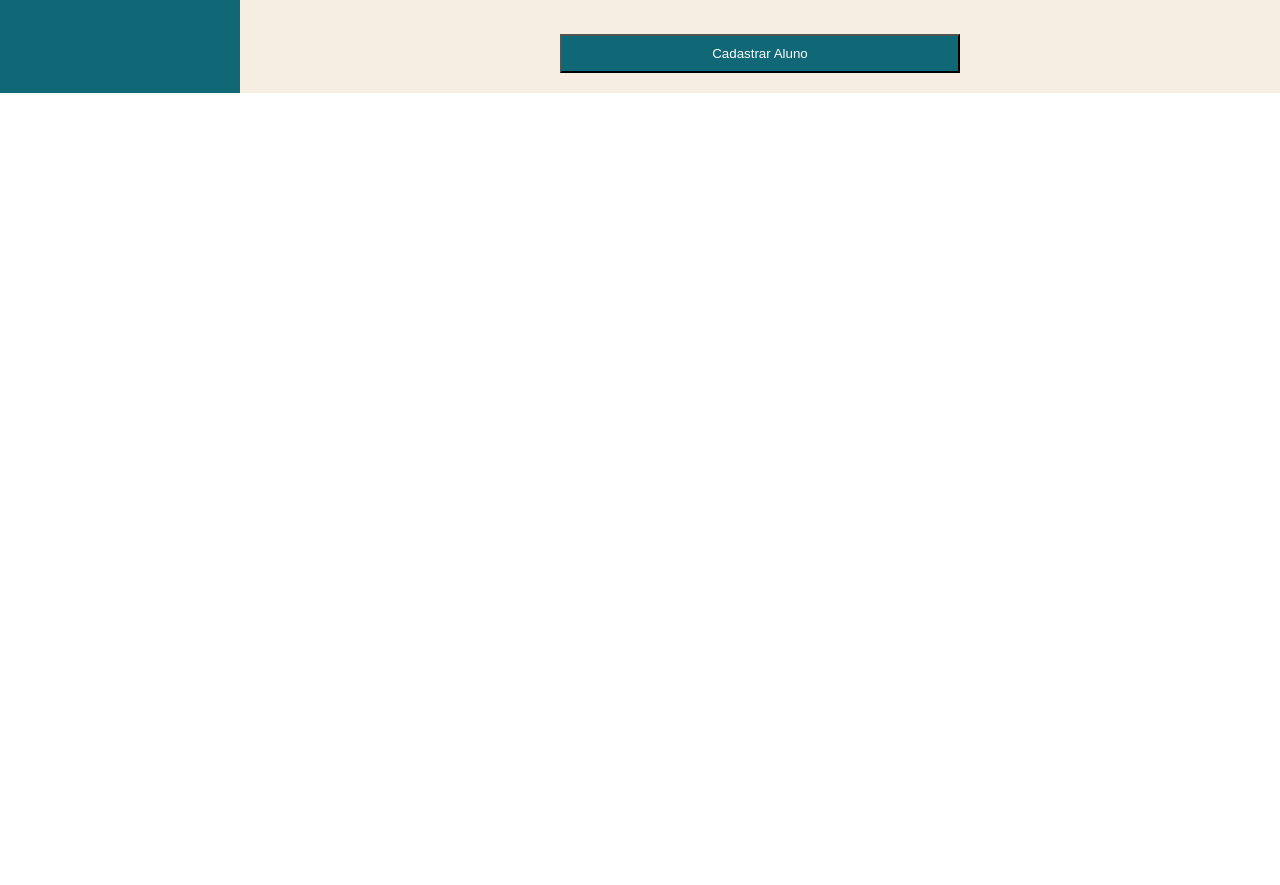
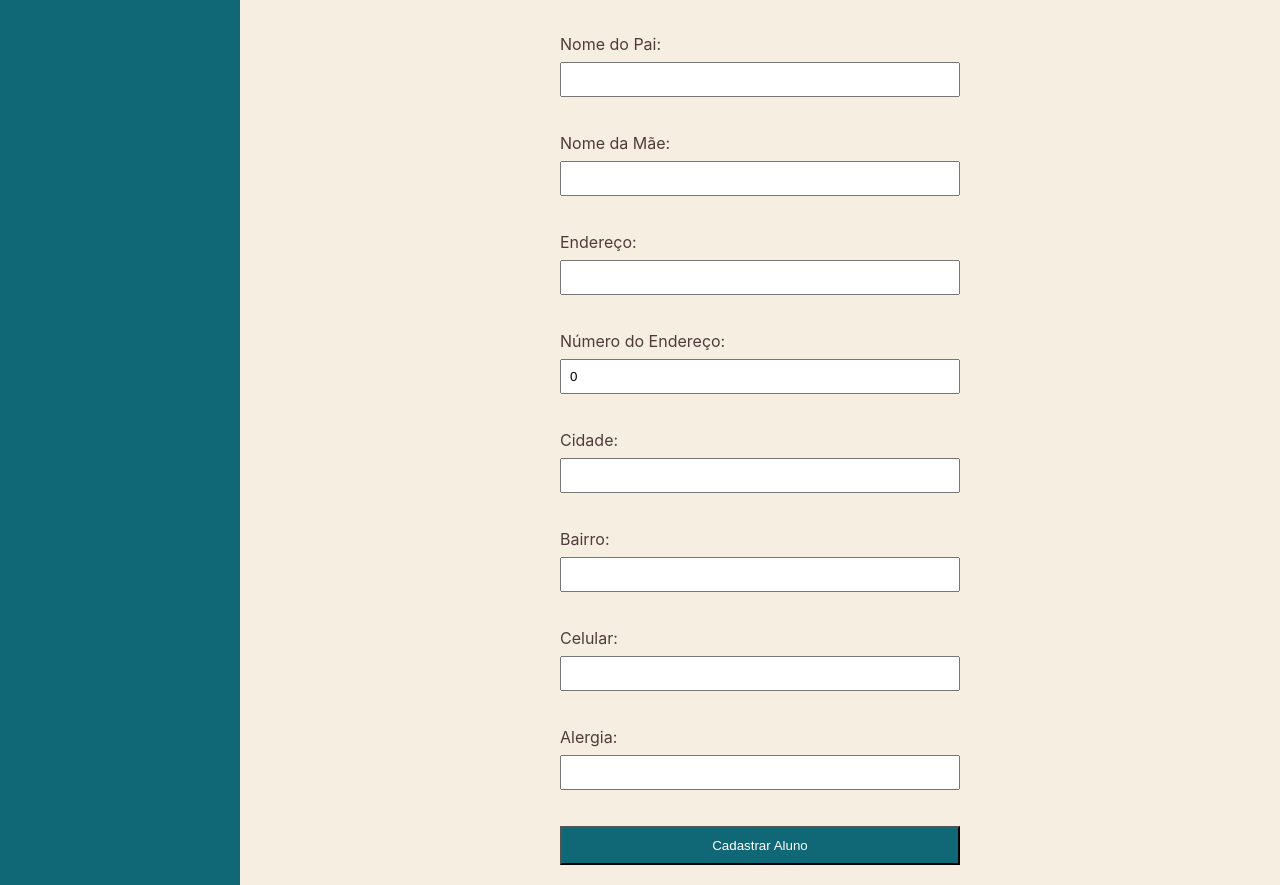
Before and after one commit to Linderval-Moura/Projeto-Escolar, a React (Create React App) app in the folder Frontend/: page /cadastro-alunos in a window 1280 px wide. Shown: the part 466-1351 px from the top of the page. Before the commit the page ends 800 px from the top, so only its background shows below. Built offline with nearby package versions, Linux system fonts and the light colour scheme.

Commit message:
Cadastro Aluno

```diff
--- a/Frontend/src/components/CadastroAluno.js
+++ b/Frontend/src/components/CadastroAluno.js
@@ -6,17 +6,13 @@ function CadastroAlunos() {
     const [aluno, setAluno] = useState({
         nome: '',
         dataNascimento: '',
-        idade: 0,
         cpf: '',
-        rgIdentidade: '',
         nomePai: '',
         nomeMae: '',
         endereco: '',
         numEndereco: 0,
         cidade: '',
-        estado: '',
         bairro: '',
-        telefone: '',
         celular: '',
         alergia: '',
     });
@@ -34,9 +30,13 @@ function CadastroAlunos() {
 
             console.log('Response:', response);
 
+            if (response.status === 200) {
+                // Cadastro bem-sucedido
+                alert('Aluno cadastrado!');
+            }
+
         } catch (error) {
             console.error('Erro ao cadastrar aluno:', error);
-            // Exibir mensagem de erro ao usuário
         }
     };
 
@@ -45,7 +45,6 @@ function CadastroAlunos() {
         <div className="pagina-principal-sidebar">
             <h2>Menu</h2>
             <ul>
-            {/* Adicionar links conforme necessário */}
             <li>
                 <Link to="/paginaPrincipal">Página Principal</Link>
             </li>
@@ -69,14 +68,9 @@ function CadastroAlunos() {
         <div className="pagina-principal-content">
             <h1>Cadastro de Alunos</h1>
             <form onSubmit={handleSubmit}>
-                {/* Adicione campos do formulário conforme necessário */}
+
                 <label htmlFor="nome">Nome:</label>
-                <input
-                    type="text"
-                    name="nome"
-                    value={aluno.nome}
-                    onChange={handleChange} required
-                />
+                <input type="text" name="nome" value={aluno.nome} onChange={handleChange} required />
                 <br />
                 <label htmlFor="dataNascimento">Data de Nascimento:</label>
                 <input type="date" name="dataNascimento" value={aluno.dataNascimento} onChange={handleChange} required />
@@ -86,6 +80,31 @@ function CadastroAlunos() {
                 <br />
                 <label htmlFor="cpf">CPF:</label>
                 <input type="text" name="cpf" value={aluno.cpf} onChange={handleChange} required />
+                <br />
+                <label htmlFor="nomePai">Nome do Pai:</label>
+                <input type="text" name="nomePai" value={aluno.nomePai} onChange={handleChange} />
+                <br />
+                <label htmlFor="nomeMae">Nome da Mãe:</label>
+                <input type="text" name="nomeMae" value={aluno.nomeMae} onChange={handleChange} />
+                <br />
+                <label htmlFor="endereco">Endereço:</label>
+                <input type="text" name="endereco" value={aluno.endereco} onChange={handleChange} />
+                <br />
+                <label htmlFor="numEndereco">Número do Endereço:</label>
+                <input type="number" name="numEndereco" value={aluno.numEndereco} onChange={handleChange} />
+                <br />
+                <label htmlFor="cidade">Cidade:</label>
+                <input type="text" name="cidade" value={aluno.cidade} onChange={handleChange} />
+                <br />
+                <label htmlFor="bairro">Bairro:</label>
+                <input type="text" name="bairro" value={aluno.bairro} onChange={handleChange} />
+                <br />
+                <label htmlFor="celular">Celular:</label>
+                <input type="text" name="celular" value={aluno.celular} onChange={handleChange} />
+                <br />
+                <label htmlFor="alergia">Alergia:</label>
+                <input type="text" name="alergia" value={aluno.alergia} onChange={handleChange} />
+
                 <br />
                 {/* Outros campos do formulário aqui */}
 
```
Also changed, not shown: 1 other file (tests, documents, lock files or other folders).
